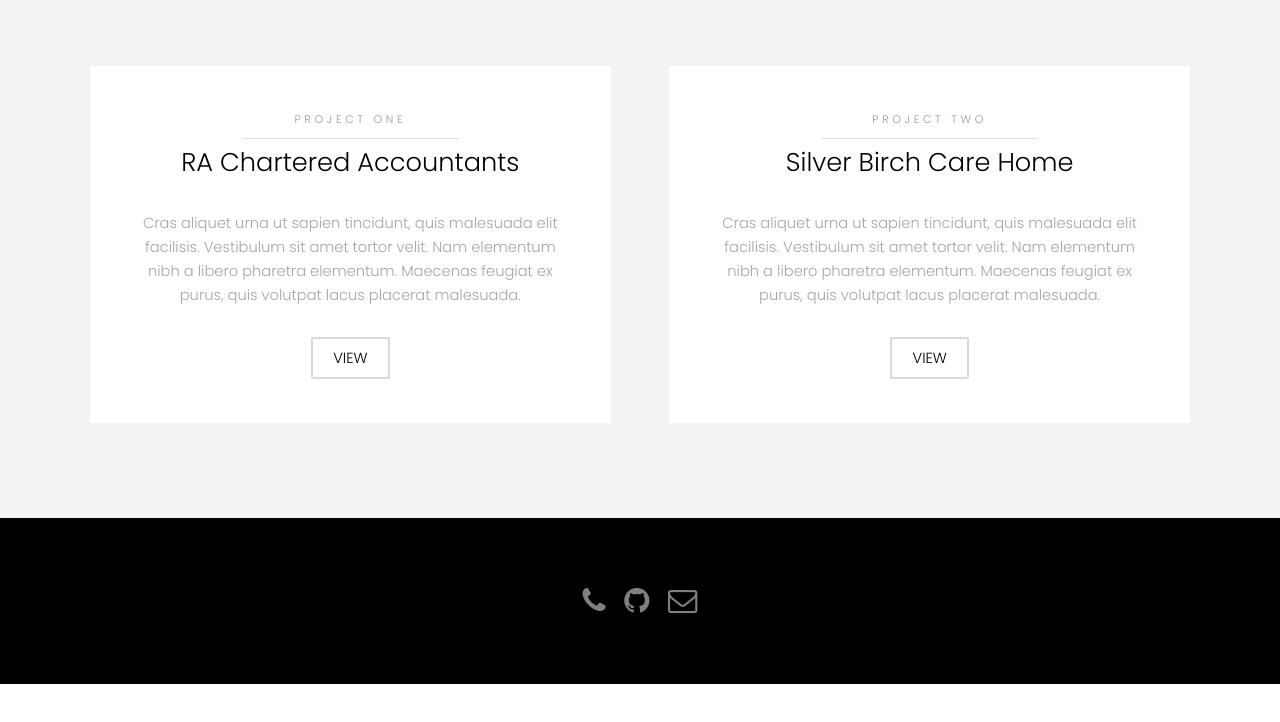
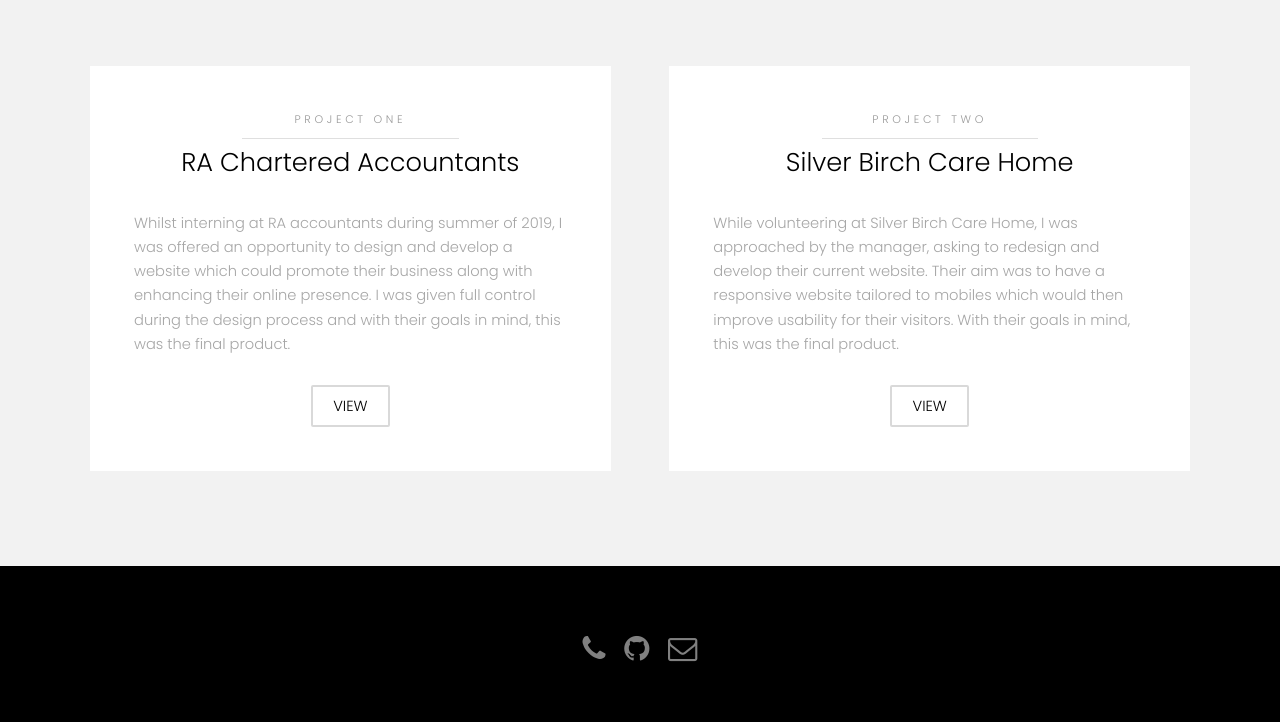
Before and after one commit to aamnahramzan/aamnahramzan, a plain HTML site: page index.html in a window 1280 px wide. Shown: the part 3001-3723 px from the top of the page. Before the commit the page ends 3685 px from the top, so only its background shows below. Drawn offline with nearby package versions, Linux system fonts and the light colour scheme.

Commit message:
Add files via upload

```diff
--- a/index.html
+++ b/index.html
@@ -185,8 +185,8 @@
 											<p> Project One </p>
 											<h2>RA Chartered Accountants</h2>
 										</header>
-										<p><center> Cras aliquet urna ut sapien tincidunt, quis malesuada elit facilisis. Vestibulum sit amet tortor velit. Nam elementum nibh a libero pharetra elementum.
-											Maecenas feugiat ex purus, quis volutpat lacus placerat malesuada.</center></p>
+										<p>Whilst interning at RA accountants during summer of 2019, I was offered an opportunity to design and develop a website which could promote their business along with enhancing their
+											online presence. I was given full control during the design process and with their goals in mind, this was the final product.</p>
 										<footer class="align-center">
 											<a href="https://aamnahramzan.github.io/raaccountant/index.html" class="button alt">View</a>
 										</footer>
@@ -201,8 +201,9 @@
 											<p>Project Two</p>
 											<h2>Silver Birch Care Home</h2>
 										</header>
-										<p><center> Cras aliquet urna ut sapien tincidunt, quis malesuada elit facilisis. Vestibulum sit amet tortor velit. Nam elementum nibh a libero pharetra elementum.
-											Maecenas feugiat ex purus, quis volutpat lacus placerat malesuada.</center></p>
+										<p>While volunteering at Silver Birch Care Home, I was approached by the manager,
+											asking to redesign and develop their current website. Their aim was to have a responsive website tailored
+											to mobiles which would then improve usability for their visitors. With their goals in mind, this was the final product.</p>
 										<footer class="align-center">
 											<a href="https://aamnahramzan.github.io/silverbirchcarehome/" class="button alt">View</a>
 										</footer>
```
